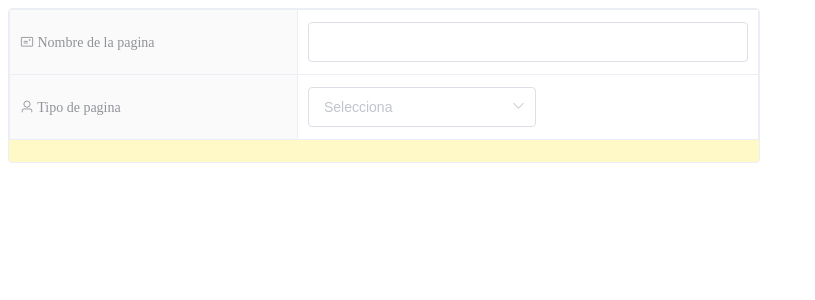
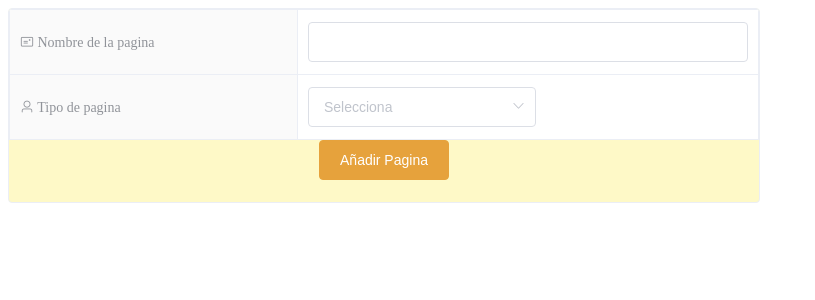
Before and after one commit to freddyamarante/soa_ejemplo, a Nuxt app: page /addpage in a window 1280 px wide. Shown: the top 300 px of the page, without its empty margins (0-815 px from the left). Built offline with nearby package versions, Linux system fonts and the light colour scheme.

Commit message:
Add Action layout

```diff
--- a/components/PageForm.vue
+++ b/components/PageForm.vue
@@ -34,7 +34,7 @@
         </el-descriptions-item>
       </el-descriptions>
       <el-form-item>
-            <el-button v-if="type === 'create'" type="warning" @click="addPage()"
+            <el-button type="warning" @click="addPage()"
               >Añadir Pagina</el-button>
           </el-form-item>
       </el-form>
@@ -81,7 +81,7 @@ export default {
 }
 
 .el-button {
-  margin-top: 10px;
+  margin-top: 20px;
   height: 40;
 }
 
```
Also changed, not shown: layout/action.vue (added, +12 -0 lines).
